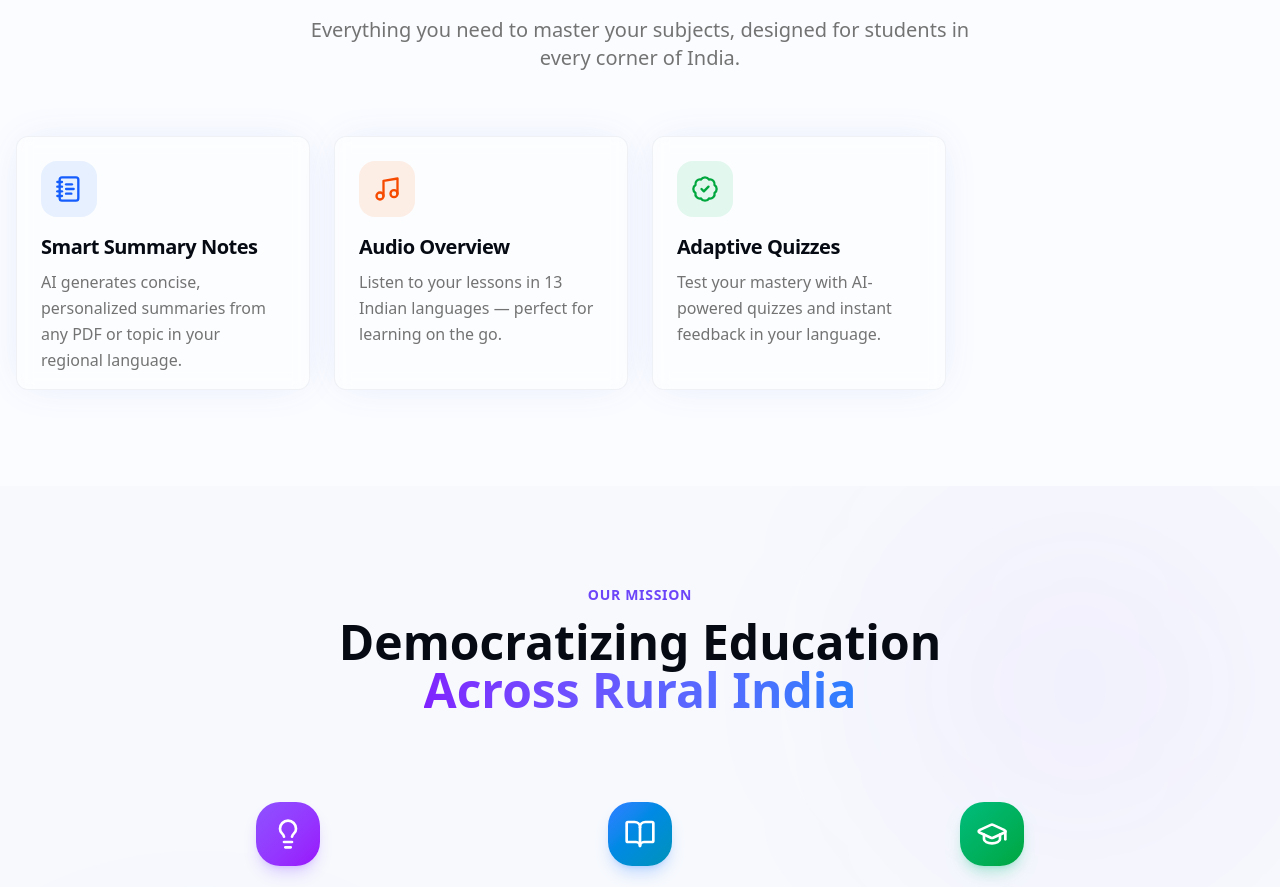
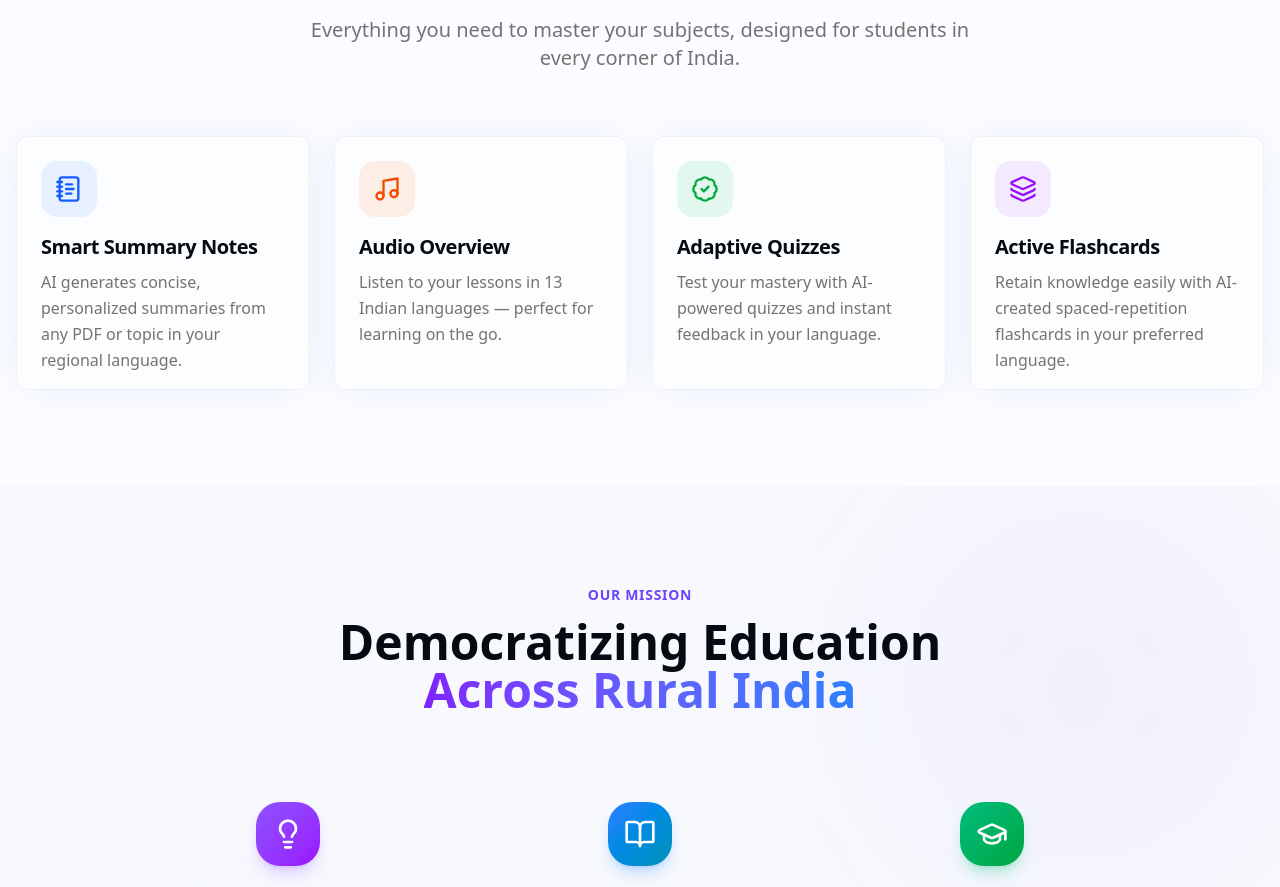
Before and after one commit to Aditya16703/SmartTutorAI, a Next.js app in the folder frontend/: page / in a window 1280 px wide. Shown: the part 1260-2147 px from the top of the page. Built offline with nearby package versions, Linux system fonts and the light colour scheme; no server answers.

Commit message:
feat: add 3D perspective grid background and active flashcards feature card to landing page

```diff
--- a/frontend/src/components/LandingPage.tsx
+++ b/frontend/src/components/LandingPage.tsx
@@ -23,6 +23,7 @@ import {
   Languages,
   Heart,
   Lightbulb,
+  Layers,
 } from "lucide-react";
 import Link from "next/link";
 import { motion } from "framer-motion";
@@ -70,6 +71,15 @@ export default function LandingPage() {
       gradient: "from-green-500 to-emerald-500",
       bg: "bg-green-500/10 dark:bg-green-500/20",
     },
+    {
+      icon: <Layers className="w-7 h-7" />,
+      title: "Active Flashcards",
+      description:
+        "Retain knowledge easily with AI-created spaced-repetition flashcards in your preferred language.",
+      color: "purple",
+      gradient: "from-purple-500 to-fuchsia-500",
+      bg: "bg-purple-500/10 dark:bg-purple-500/20",
+    },
   ];
 
   const stats = [
@@ -111,8 +121,24 @@ export default function LandingPage() {
     <div className="min-h-screen bg-background text-foreground overflow-hidden">
       {/* ─── Hero Section ──────────────────────────────────── */}
       <section className="relative pt-28 pb-20 px-4 hero-gradient">
-        {/* Animated background orbs */}
+        {/* Animated background orbs and Grid */}
         <div className="absolute inset-0 pointer-events-none overflow-hidden">
+          {/* 3D Perspective Grid */}
+          <div className="absolute inset-0 pointer-events-none" style={{ perspective: "1000px" }}>
+            <div
+              className="absolute inset-x-[-100%] top-0 h-[100%] w-[300%] opacity-40 dark:opacity-30"
+              style={{
+                backgroundImage: `linear-gradient(to right, rgba(139, 92, 246, 0.4) 1px, transparent 1px),
+                                  linear-gradient(to bottom, rgba(139, 92, 246, 0.4) 1px, transparent 1px)`,
+                backgroundSize: "60px 60px",
+                transform: "rotateX(75deg) translateY(-20%)",
+                transformOrigin: "center top",
+                maskImage: "linear-gradient(to bottom, black 0%, transparent 80%)",
+                WebkitMaskImage: "linear-gradient(to bottom, black 0%, transparent 80%)"
+              }}
+            />
+          </div>
+
           <motion.div
             animate={{
               scale: [1, 1.2, 1],
```
